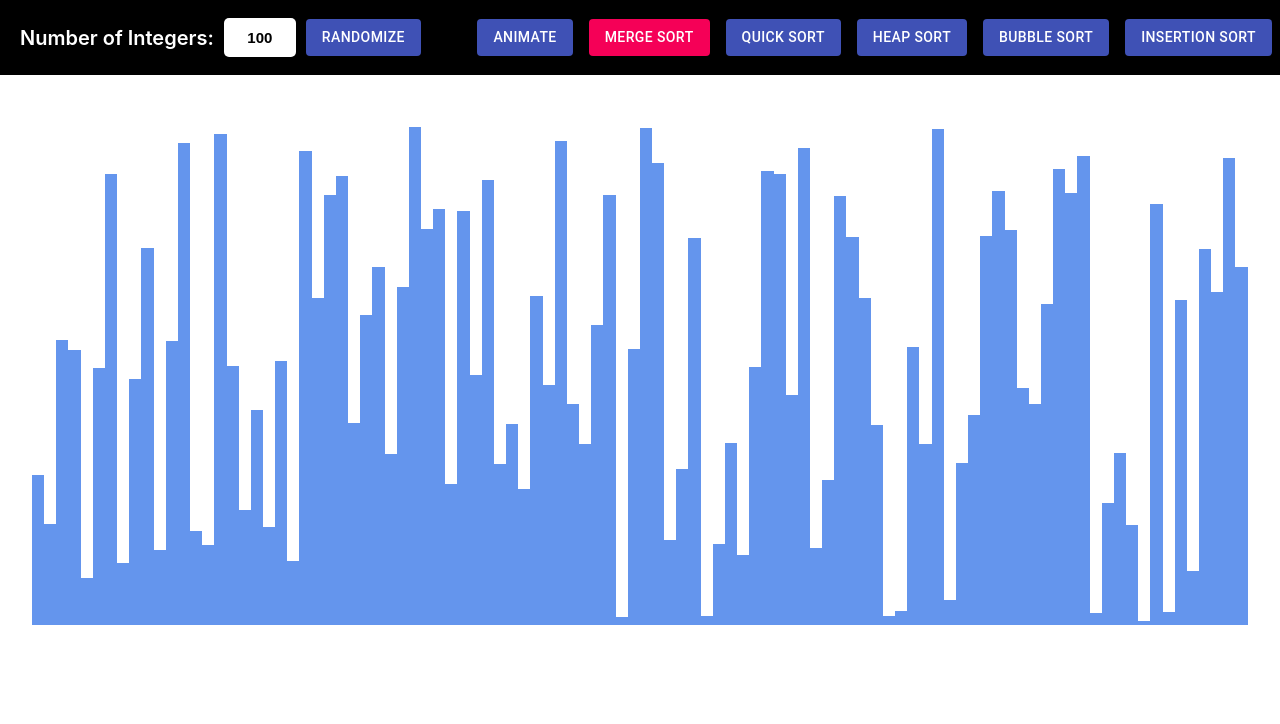
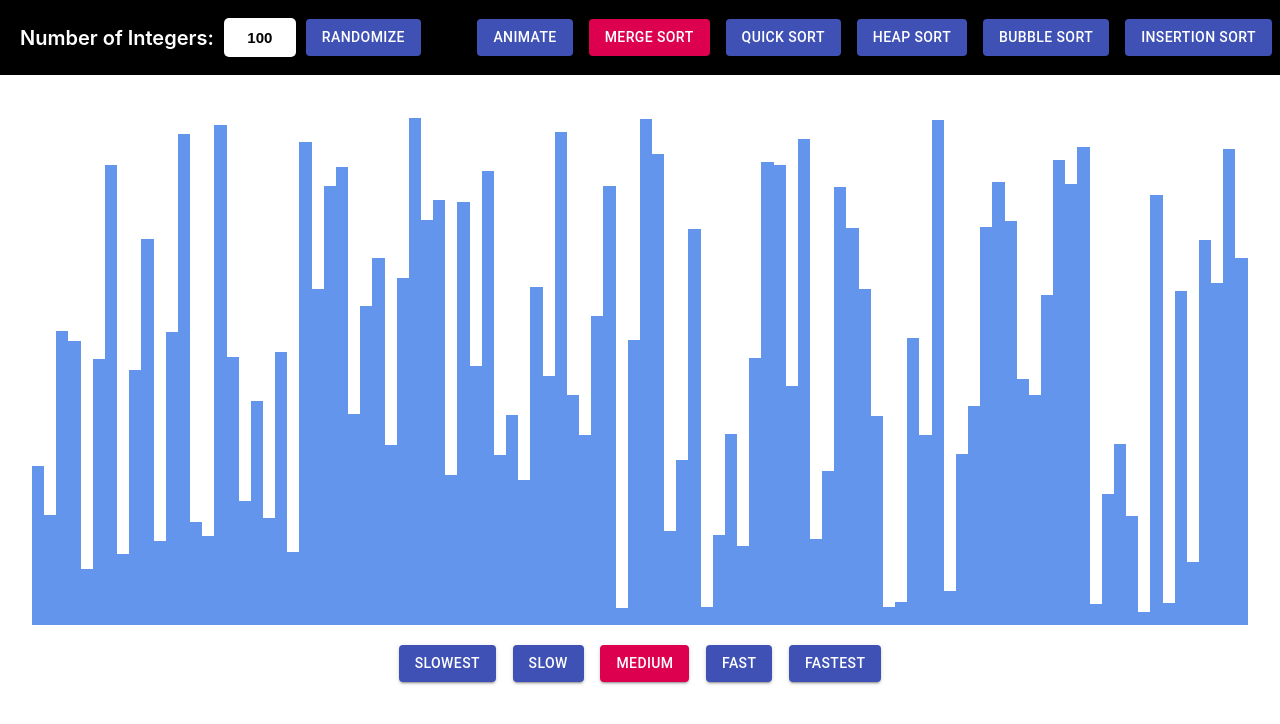
Before and after one commit to TerryHintz/sorting_visualizer, a React (Create React App) app: page / in a window 1280 px wide. Shown: the top 724 px of the page. Built offline with nearby package versions, Linux system fonts and the light colour scheme.

Commit message:
implement speed control

```diff
--- /dev/null
+++ b/src/sort/controls.js
@@ -0,0 +1,30 @@
+import React, {Component} from 'react';
+import './sort.css';
+
+import Button from '@material-ui/core/Button';
+
+const speeds = ['Slowest', 'Slow', 'Medium', 'Fast', 'Fastest'];
+
+class Controls extends Component{
+
+    render() {
+        return (
+            <div className="control-panel">
+                {speeds.map((speed) => {
+                    return(
+                        <Button
+                            className='header-button'
+                            style={{backgroundColor: this.props.selected === speed ? 'rgb(220, 0, 78)' : '#3f51b5'}}
+                            variant='contained'
+                            onClick={() => this.props.handleSpeed(speed)}
+                        >
+                            {speed}
+                        </Button>
+                    )
+                })}
+            </div>
+        )
+    }
+}
+
+export default Controls;
--- a/src/sort/header.js
+++ b/src/sort/header.js
@@ -45,10 +45,10 @@ class Header extends Component {
                         {sorting_methods.map((method) => {
                             return (
                                 <Button
-                                    style={{margin: '0 8px'}}
+                                    className='header-button'
+                                    style={{backgroundColor: this.props.selected === method ? 'rgb(220, 0, 78)' : '#3f51b5'}}
                                     key={method}
-                                    color= {this.props.selected === method ? 'secondary' : 'primary'}
-                                    variant="contained"
+                                    variant='contained'
                                     onClick={() => this.props.handleSort(method, [], 0)}
                                 >
                                     {method}
--- a/src/sort/sort.css
+++ b/src/sort/sort.css
@@ -27,11 +27,8 @@
 }
 
 .header-button {
-    padding: 10px;
-    margin: 20px 10px;
-    cursor: pointer;
-    background-color: cornflowerblue;
-    border-radius: 5px;
+    color: white !important;
+    margin: 0 8px !important;
 }
 
 .header-input {
@@ -50,3 +47,10 @@
     font-size: 20px;
     font-weight: 600;
 }
+
+.control-panel {
+    margin: 20px auto;
+    display: flex;
+    justify-content: space-evenly;
+    max-width: 500px;
+}
--- a/src/sort/sort.js
+++ b/src/sort/sort.js
@@ -3,6 +3,7 @@ import './sort.css';
 
 import Graph from './graph';
 import Header from './header';
+import Controls from './controls';
 
 const HIGHTLIGHT_COLOR = 'Gold';
 const DEFAULT_COLOR = 'cornflowerblue';
@@ -10,12 +11,21 @@ const SWAP_COLOR = 'FireBrick';
 const PIVOT_COLOR = 'RebeccaPurple';
 const DONE_COLOR = 'LimeGreen';
 
+const speed_dictionary = {
+    Slowest: 1000,
+    Slow: 500,
+    Medium: 100,
+    Fast: 20,
+    Fastest: 5,
+}
+
 class Sort extends Component {
     state = {
         arr: [],
         animations: [],
         numbers: 100,
-        method: "Merge Sort"
+        method: "Merge Sort",
+        speed: 'Medium',
     }
 
     componentDidMount(){
@@ -26,7 +36,7 @@ class Sort extends Component {
         let arr = [];
         let i=0;
         for(i; i<numbers; i++){
-            const randomNum = Math.floor(Math.random() * 500) + 1;
+            const randomNum = Math.floor(Math.random() * 500) + 10;
             arr.push(randomNum);
         }
         this.setState({arr, numbers});
@@ -43,6 +53,10 @@ class Sort extends Component {
             const block = arrayBars[i].style;
             block.backgroundColor = DEFAULT_COLOR;
         }
+    }
+
+    handleSpeed = (speed) => {
+        this.setState({speed});
     }
 
     handleSort = (method, arr, nums) => {
@@ -79,10 +93,7 @@ class Sort extends Component {
     }
 
     animate = () => {
-        const speed = 10;
-        // slow = 500
-        // med = 100
-        // fast = 10
+        const speed = speed_dictionary[this.state.speed];
         let delay = 1;
         if(this.state.method === 'Merge Sort'){
             delay = 2;
@@ -355,6 +366,10 @@ class Sort extends Component {
                     arr = {this.state.arr}
                     block_width = {block_width}
                 />
+                <Controls
+                    selected = {this.state.speed}
+                    handleSpeed = {this.handleSpeed}
+                />
             </div>
         )
     }
```
